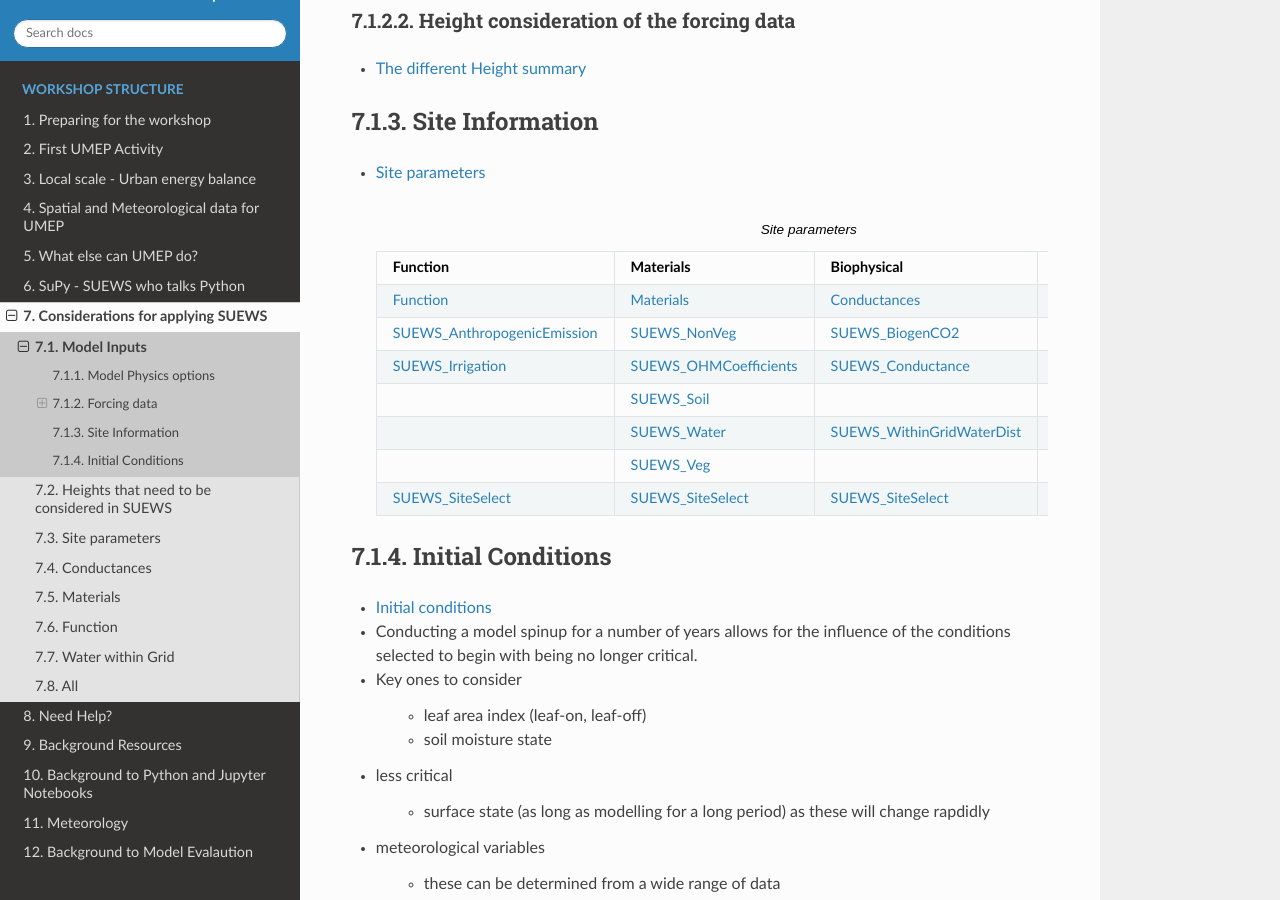
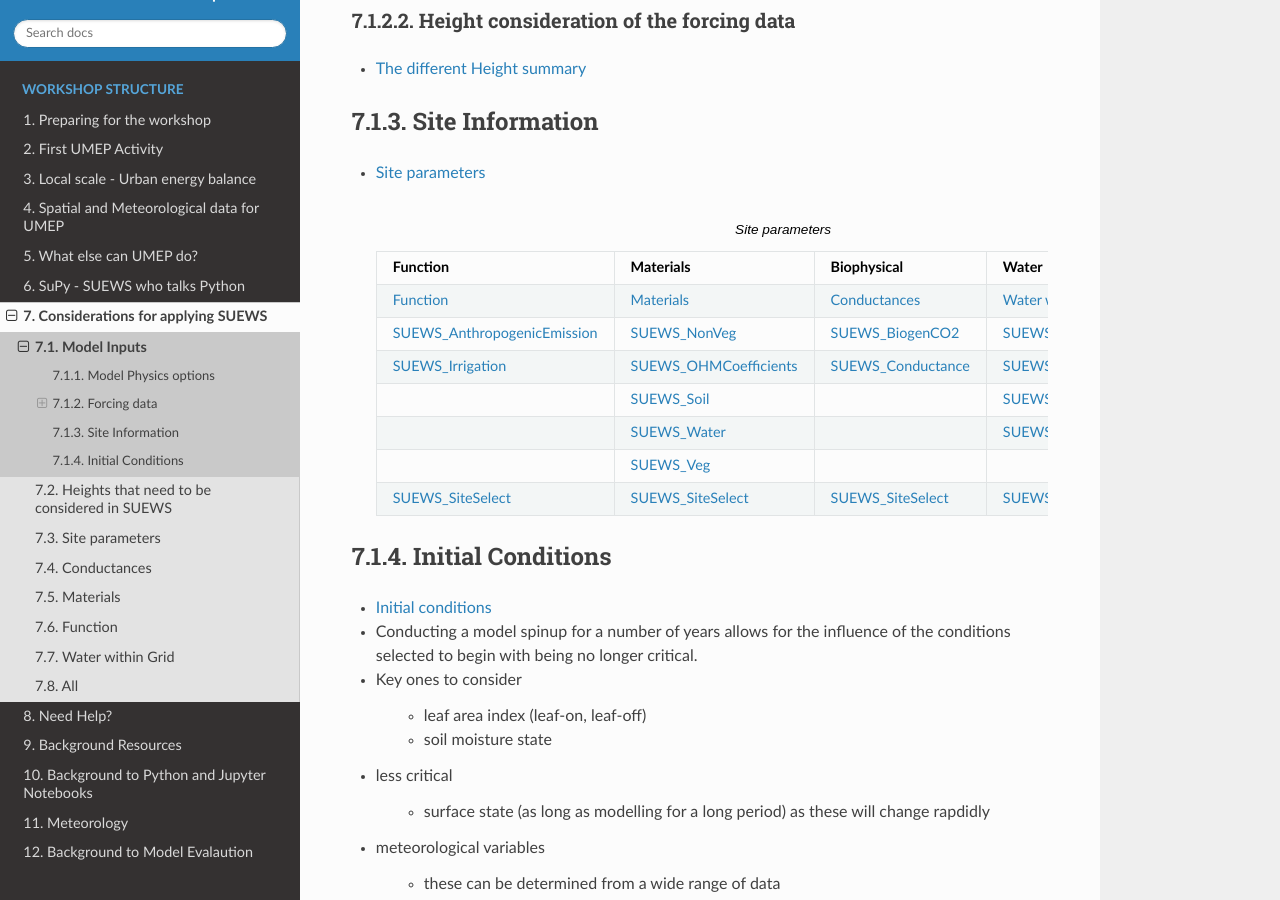
Before and after one commit to Urban-Meteorology-Reading/UMEP-Workshop, a Sphinx documentation site: the page built from source/Parameters/Consider1.rst, in a window 1280 px wide and 900 px high, scrolled down 627 px. Built offline with Sphinx 7.4.7 and the Read the Docs theme 2.0.0, drawn with Linux system fonts in a browser that asks for light colours; part of the change alters nothing that is shown.

```diff
--- a/source/Parameters/Consider1.rst
+++ b/source/Parameters/Consider1.rst
@@ -66,12 +66,12 @@ Site Information
      - `SUEWS_Snow <https://suews.readthedocs.io/en/latest/input_files/SUEWS_SiteInfo/SUEWS_Snow.html>`_
    * -
      - `SUEWS_Water <https://suews.readthedocs.io/en/latest/input_files/SUEWS_SiteInfo/SUEWS_Water.html>`_
+     -
      - `SUEWS_WithinGridWaterDist <https://suews.readthedocs.io/en/latest/input_files/SUEWS_SiteInfo/SUEWS_WithinGridWaterDist.html>`_
-     - `SUEWS_SiteSelect <https://suews.readthedocs.io/en/latest/input_files/SUEWS_SiteInfo/SUEWS_SiteSelect.html>`_
    * -
      - `SUEWS_Veg <https://suews.readthedocs.io/en/latest/input_files/SUEWS_SiteInfo/SUEWS_Veg.html>`_
      -
-     - `SUEWS_WithinGridWaterDist <https://suews.readthedocs.io/en/latest/input_files/SUEWS_SiteInfo/SUEWS_WithinGridWaterDist.html>`_
+     -
    * - `SUEWS_SiteSelect <https://suews.readthedocs.io/en/latest/input_files/SUEWS_SiteInfo/SUEWS_SiteSelect.html>`_
      - `SUEWS_SiteSelect <https://suews.readthedocs.io/en/latest/input_files/SUEWS_SiteInfo/SUEWS_SiteSelect.html>`__
      - `SUEWS_SiteSelect <https://suews.readthedocs.io/en/latest/input_files/SUEWS_SiteInfo/SUEWS_SiteSelect.html>`_
```
